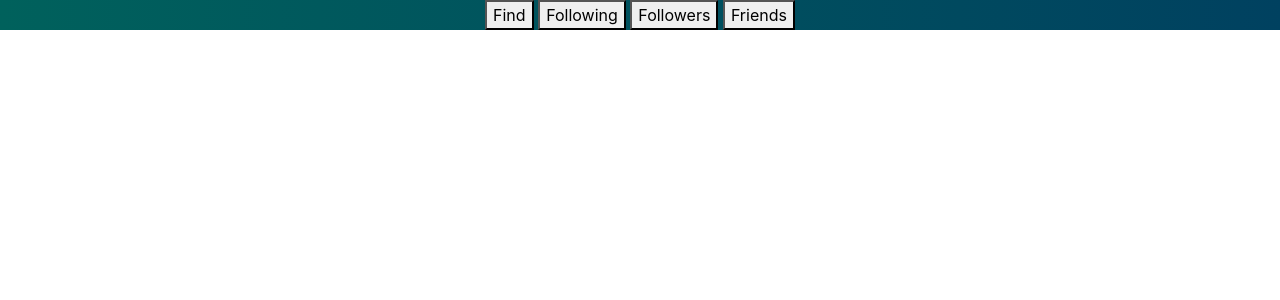
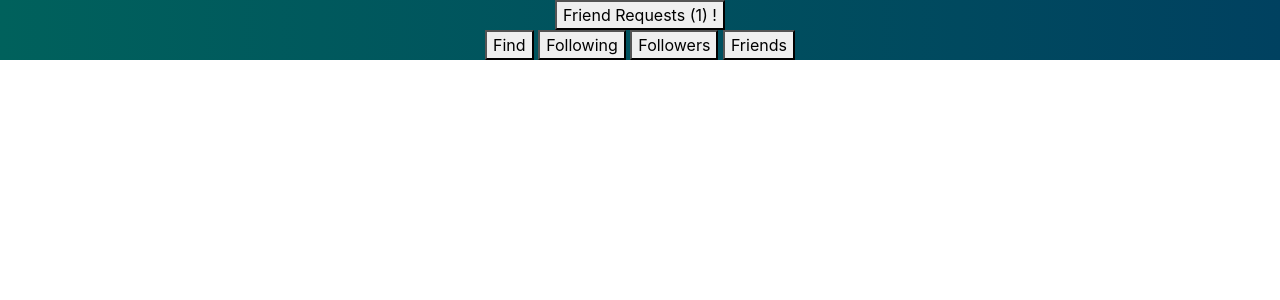
Before and after one commit to 404-wave/404-project, a Django app: page /home/friends/ in a window 1280 px wide. Shown: the part 74-374 px from the top of the page. Run offline with Django 3.2, Linux system fonts and the light colour scheme; a user stored in the database is signed in; tables that the repository leaves empty hold one stand-in row (values such as "Sample post"); some libraries are stand-ins or nearby versions.

Commit message:
allows notifications of friend requests

```diff
--- a/Wave/core/views.py
+++ b/Wave/core/views.py
@@ -5,6 +5,7 @@ from django.shortcuts import render, get_object_or_404, redirect
 from posts.models import Post
 from posts.forms import PostForm
 from users.models import User
+from friends.models import FriendRequest
 from datetime import datetime
 from django.contrib.auth.decorators import login_required
 
@@ -264,4 +265,12 @@ def friends(request):
 		return HttpResponseForbidden()
 	user = request.user
 
-	return render(request, 'friends.html', {'user': user})
+	##Friend Requests##
+		#Query to see if any pending friend requests
+	friend_requests = FriendRequest.objects.filter(recipient=user)
+	context = {
+		'user':user,
+		'friend_requests': friend_requests,
+	}
+
+	return render(request, 'friends.html', context)
--- a/Wave/friends/models.py
+++ b/Wave/friends/models.py
@@ -13,3 +13,15 @@ class Follow(models.Model):
 
     def __str__(self):
         return str(self.id)
+
+class FriendRequest(models.Model):
+
+    requestor = models.ForeignKey(User, related_name="requestor",on_delete=models.CASCADE)
+    recipient = models.ForeignKey(User, related_name="recipient",on_delete=models.CASCADE)
+
+    class Meta:
+        unique_together = (('requestor','recipient'), )
+
+
+    def __str__(self):
+        return str(self.id)
--- a/Wave/friends/urls.py
+++ b/Wave/friends/urls.py
@@ -11,4 +11,5 @@ urlpatterns = [
     path('following/', views.following, name='following'),
     path('followers/', views.followers, name='followers'),
     path('friends/', views.friends, name='friends'),
+    path('friend_requests/', views.friend_requests, name='friend_requests'),
 ]
--- a/Wave/static/js/friends.js
+++ b/Wave/static/js/friends.js
@@ -117,3 +117,17 @@ function replaceUnfollowButton(data) {
 
   $("#followBtnContainer").append(div);
 }
+
+function displayNotifications(data){
+  //TODO should make it look nicer
+  console.log("IM HEREEE");
+  let div = document.getElementById("friend_reqs_container");
+  let button = document.getElementById("friend_reqs_button");
+  div.style.padding= '0';
+  div.style.margin = '0';
+  button.innerText = `Friend Requests (${data}) !`;
+}
+
+function showFriendRequests(){
+
+}
--- a/Wave/templates/friends.html
+++ b/Wave/templates/friends.html
@@ -44,6 +44,12 @@
 {% block content %}
     {% if user.is_authenticated %}
 <div class="wrapper">
+    <!-- Friend Requests-->
+    {% if friend_requests|length > 0 %}
+    <div id="friend_reqs_container">
+      <button id="friend_reqs_button" onclick= "filterFriends('friend_requests')">Friend Requests</button>
+    </div>
+    {% endif %}
     <!-- Friends List -->
     <div>
             <div id="friendBtnContainer">
@@ -60,4 +66,7 @@
           </div>
 </div>
   {% endif %}
+  <!--Load local JS-->
+  <script>displayNotifications('{{ friend_requests|length }}');</script>
+
   {% endblock %}
```
Also changed, not shown: Wave/friends/views.py (+29 -5 lines), Wave/templates/registration/friend_requests.html (added, +14 -0 lines), Wave/comments/migrations/0003_auto_20190313_0305.py (added), Wave/friends/migrations/0003_auto_20190313_0305.py (added), Wave/posts/migrations/0003_auto_20190313_0305.py (added).
